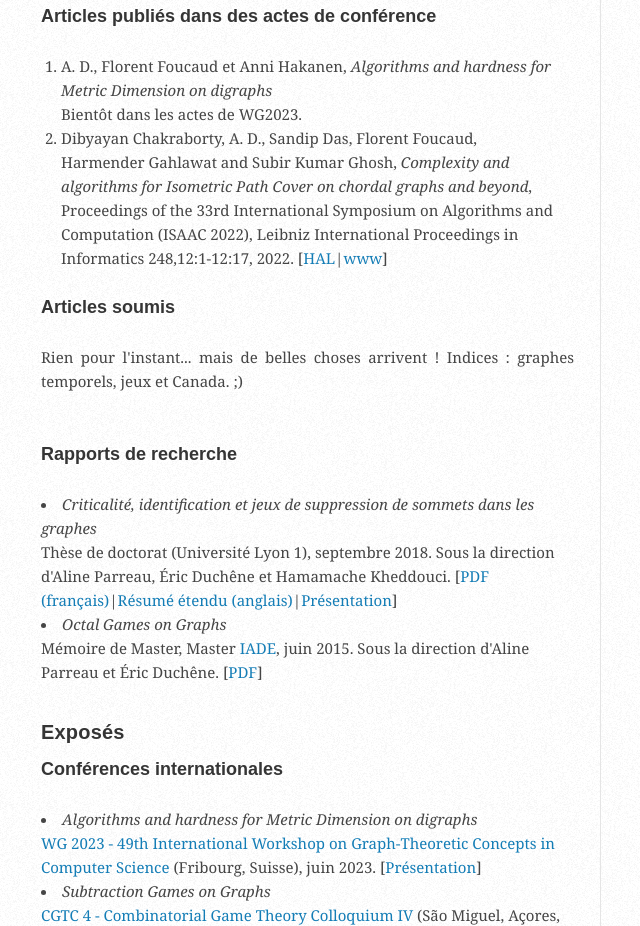
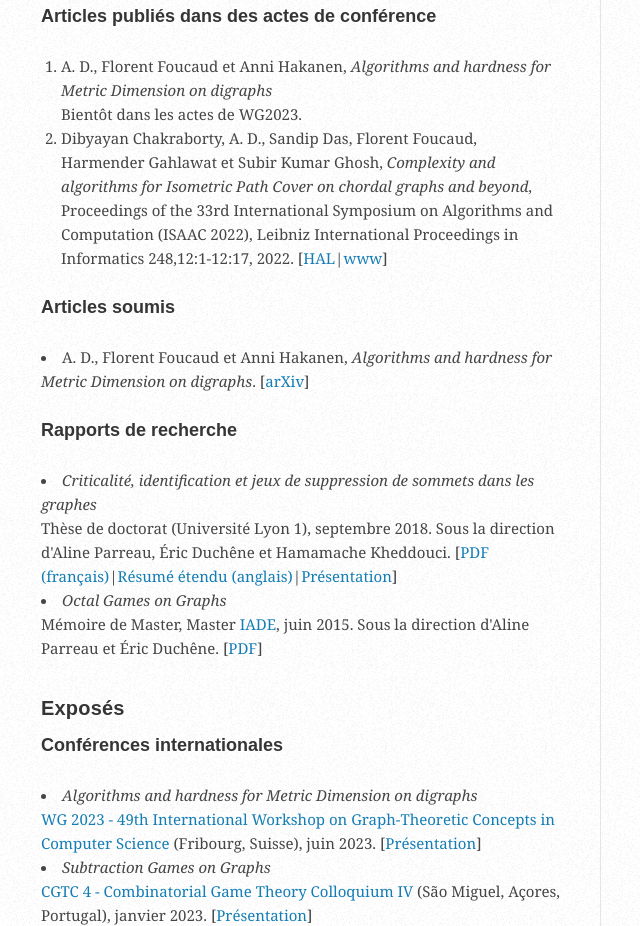
Before and after one commit to daillya/daillya.github.io, a plain HTML site: page recherche.html in a window 1280 px wide. Shown: the part 1096-2022 px from the top of the page, without its empty margins (277-917 px from the left). Drawn offline with Linux system fonts and the light colour scheme.

Commit message:
arxiv preprint for MD

```diff
--- a/recherche.html
+++ b/recherche.html
@@ -103,14 +103,16 @@
         	    	        </li>
 
             	    	    <li>
-            	    	    Dibyayan Chakraborty, A. D., Sandip Das, Florent Foucaud, Harmender Gahlawat and Subir Kumar Ghosh, <em>Complexity and algorithms for Isometric Path Cover on chordal graphs and beyond</em>, Proceedings of the 33rd International Symposium on Algorithms and Computation (ISAAC 2022), Leibniz International Proceedings in Informatics 248,12:1-12:17, 2022. [<a href="https://hal.archives-ouvertes.fr/hal-03710812">HAL</a>|<a href="https://drops.dagstuhl.de/opus/volltexte/2022/17297/">www</a>]
+            	    	    Dibyayan Chakraborty, A. D., Sandip Das, Florent Foucaud, Harmender Gahlawat et Subir Kumar Ghosh, <em>Complexity and algorithms for Isometric Path Cover on chordal graphs and beyond</em>, Proceedings of the 33rd International Symposium on Algorithms and Computation (ISAAC 2022), Leibniz International Proceedings in Informatics 248,12:1-12:17, 2022. [<a href="https://hal.archives-ouvertes.fr/hal-03710812">HAL</a>|<a href="https://drops.dagstuhl.de/opus/volltexte/2022/17297/">www</a>]
             	    	    </li>
 
             	    	    </ol>
 
             	    	<h4>Articles soumis</h4>
 
-            	    	<p>Rien pour l'instant... mais de belles choses arrivent ! Indices : graphes temporels, jeux et Canada. ;)</p>
+            	    		<li>
+            	    	    A. D., Florent Foucaud et Anni Hakanen, <em>Algorithms and hardness for Metric Dimension on digraphs</em>. [<a href="https://arxiv.org/abs/2307.09389">arXiv</a>]
+    	        	    	</li>
 
     	    		<br/>
 
```
Also changed, not shown: rechercheen.html (+3 -1 lines), 2 other files.
